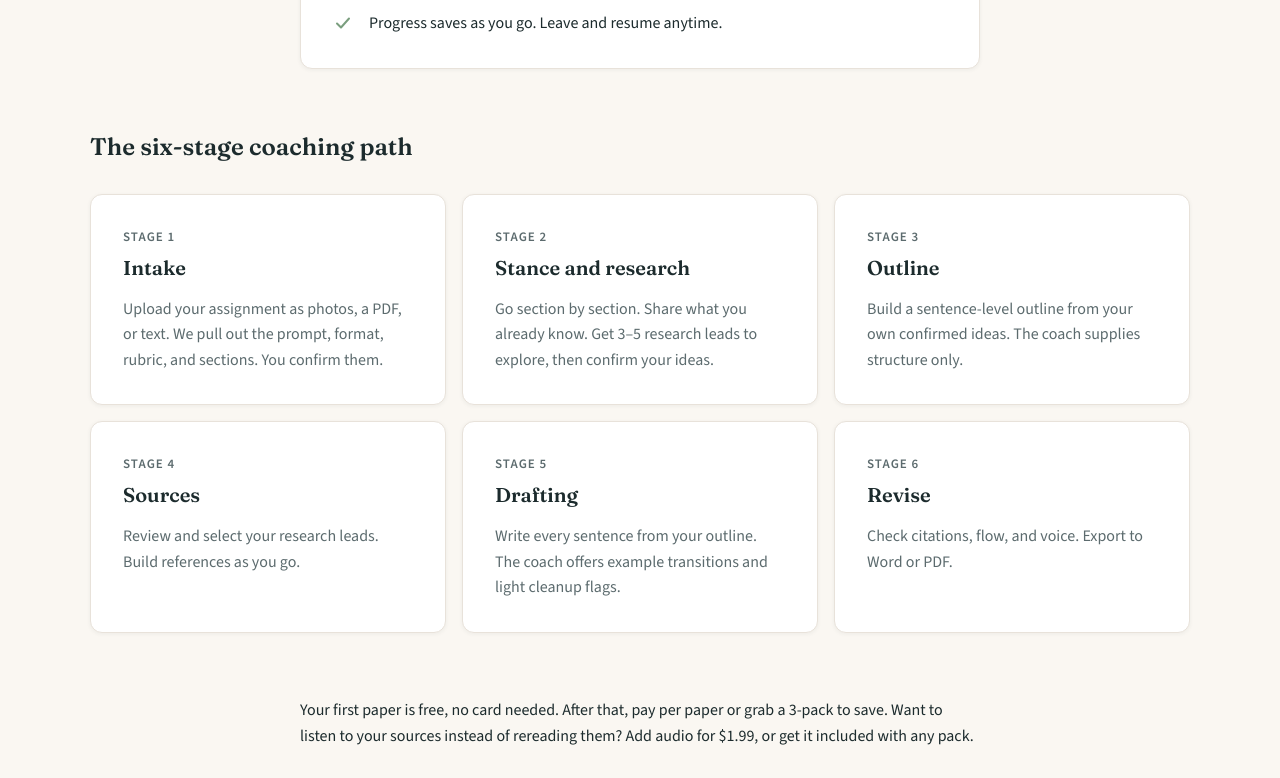
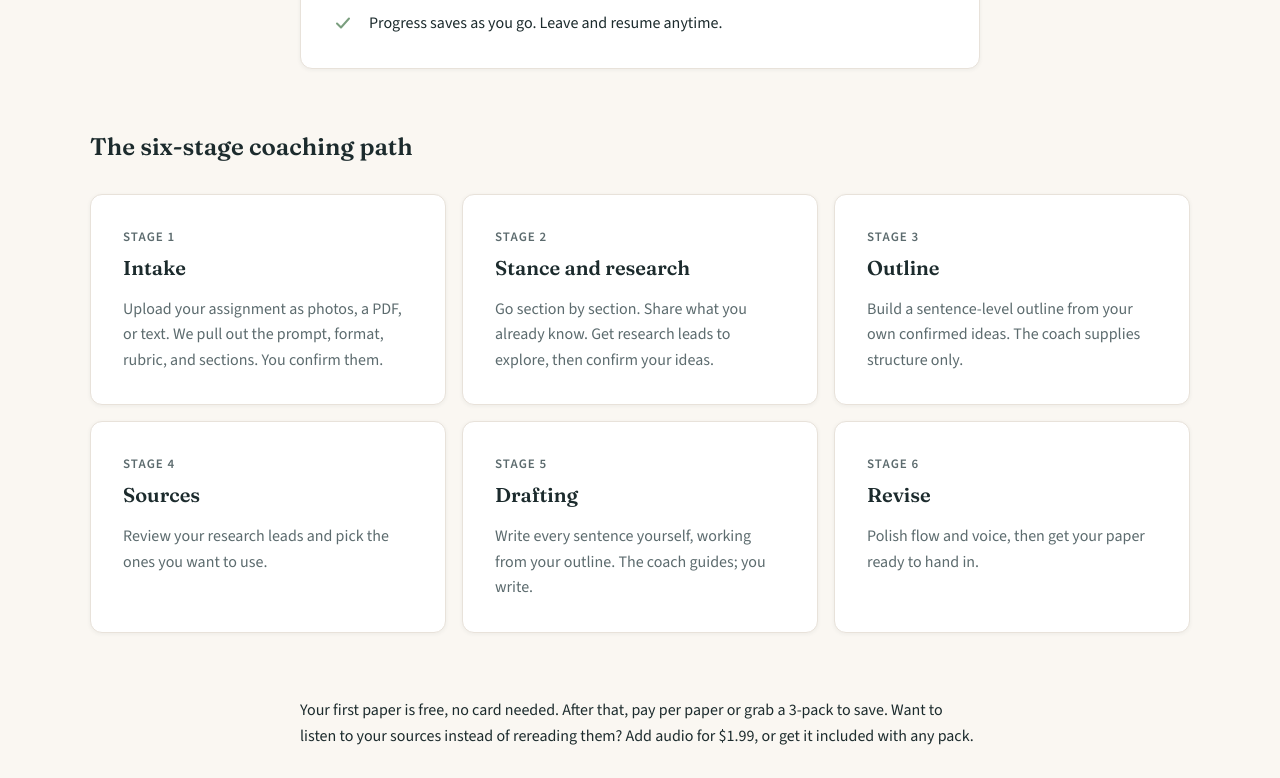
Before and after one commit to coltonarron42-sketch/retainwrite, a Next.js app: page / in a window 1280 px wide. Shown: the part 558-1336 px from the top of the page. Built offline with nearby package versions, Linux system fonts and the light colour scheme; no server answers.

Commit message:
Homepage: soften stage cards that promised unbuilt features (export, citation check, reference builder, transition examples)

```diff
--- a/components/marketing/home-editorial.tsx
+++ b/components/marketing/home-editorial.tsx
@@ -7,7 +7,8 @@ import Link from "next/link";
  * - Subhead: section 1 product goal (line 7) + section 3 "we never write for you" promise (line 19).
  * - Proof points: section 2 non-negotiables (lines 10–14).
  * - CTA: "Start free paper", lines 19 and 115; journey line 34.
- * - Stages: section 3, lines 23–28.
+ * - Stages: section 3, lines 23–28, softened where a feature isn't fully built yet
+ *   (no export, citation-audit, or reference-builder promises until they ship).
  * - Pricing blurb + link: retainwrite-cursor-build-prompt.md line 501 (locked homepage blurb).
  */
 
@@ -25,7 +26,7 @@ const STAGES = [
   },
   {
     name: "Stance and research",
-    copy: "Go section by section. Share what you already know. Get 3–5 research leads to explore, then confirm your ideas.",
+    copy: "Go section by section. Share what you already know. Get research leads to explore, then confirm your ideas.",
   },
   {
     name: "Outline",
@@ -33,15 +34,15 @@ const STAGES = [
   },
   {
     name: "Sources",
-    copy: "Review and select your research leads. Build references as you go.",
+    copy: "Review your research leads and pick the ones you want to use.",
   },
   {
     name: "Drafting",
-    copy: "Write every sentence from your outline. The coach offers example transitions and light cleanup flags.",
+    copy: "Write every sentence yourself, working from your outline. The coach guides; you write.",
   },
   {
     name: "Revise",
-    copy: "Check citations, flow, and voice. Export to Word or PDF.",
+    copy: "Polish flow and voice, then get your paper ready to hand in.",
   },
 ];
 
```
